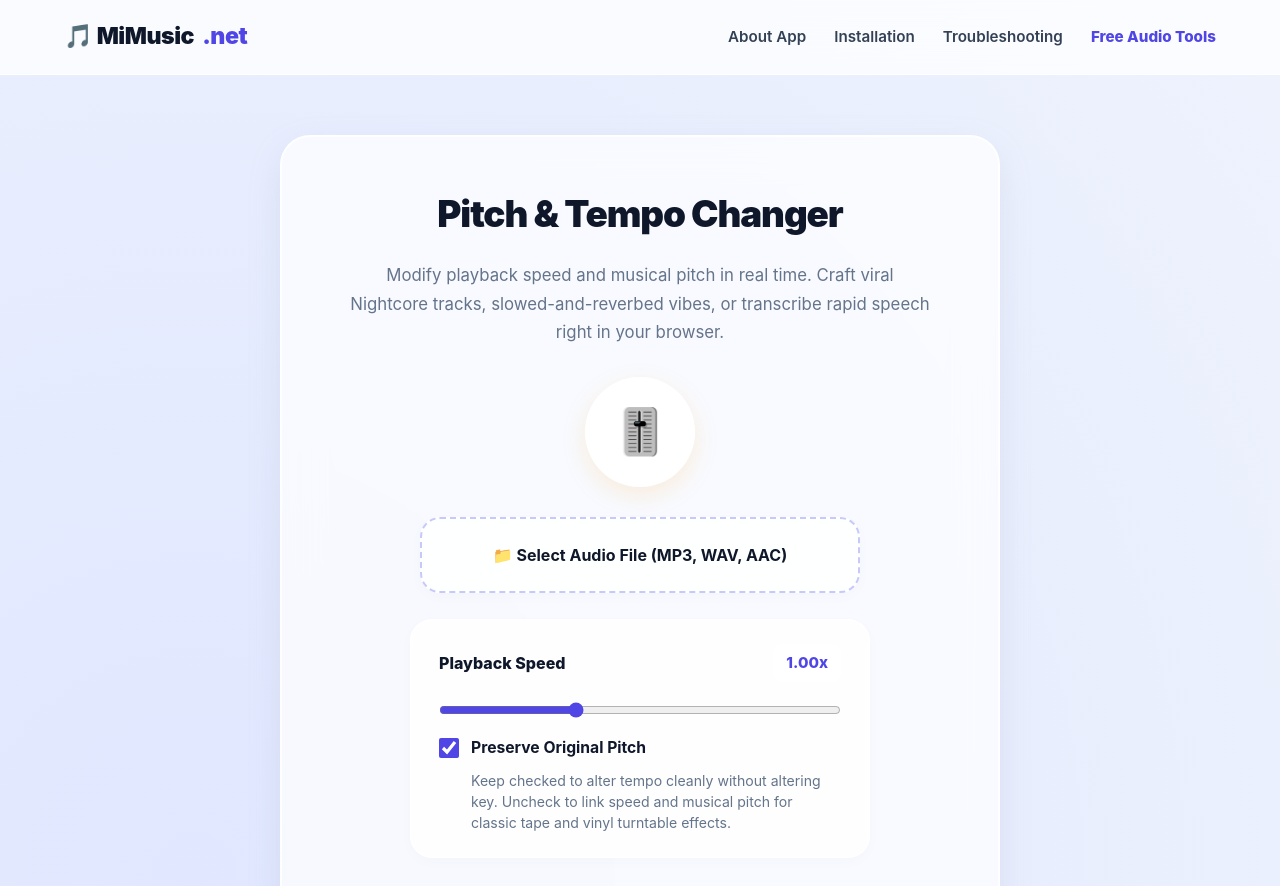
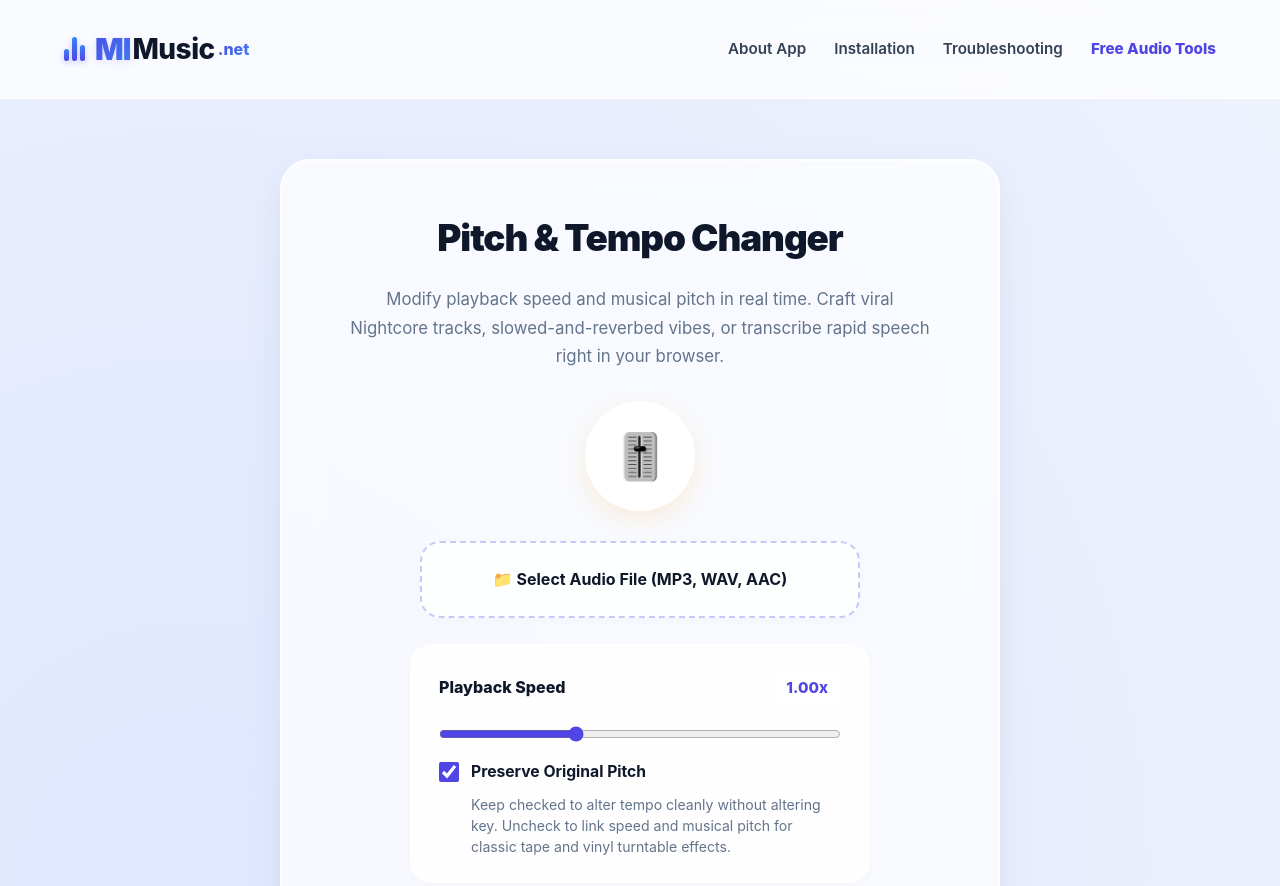
Before and after one commit to amir9720/volumebooster-studio, a plain HTML site: page pitch-shifter/index.html in a window 1280 px wide. Shown: the top 886 px of the page. Drawn offline with Linux system fonts and the light colour scheme.

Commit message:
Implement animated logotype with sound wave effect
Added modern logotype styles with animated sound wave effect to enhance branding.

```diff
--- a/pitch-shifter/index.html
+++ b/pitch-shifter/index.html
@@ -43,8 +43,67 @@
       z-index: 1000;
     }
     .nav-inner { max-width: 1200px; margin: 0 auto; padding: 16px 24px; display: flex; justify-content: space-between; align-items: center; }
-    .brand-logo { color: var(--text-dark); font-size: 1.45rem; font-weight: 900; text-decoration: none; display: flex; align-items: center; gap: 8px; letter-spacing: -0.02em; }
-    .brand-logo span { color: var(--accent); }
+
+    /* استایل لوگو تایپ مدرن همراه با موج صوتی متحرک CSS */
+    .brand-logotype {
+      display: inline-flex;
+      align-items: center;
+      text-decoration: none;
+      font-family: -apple-system, BlinkMacSystemFont, "Segoe UI", Roboto, sans-serif;
+      transition: all 0.3s cubic-bezier(0.4, 0, 0.2, 1);
+      padding: 6px 0;
+    }
+    .brand-logotype:hover {
+      transform: translateY(-2px);
+    }
+    .logo-wave {
+      display: inline-flex;
+      align-items: flex-end;
+      gap: 3px;
+      margin-right: 10px;
+      height: 24px;
+    }
+    .logo-wave span {
+      display: block;
+      width: 5px;
+      border-radius: 6px;
+      background: linear-gradient(to top, #4f46e5, #3b82f6);
+      transition: height 0.3s ease;
+      box-shadow: 0 2px 6px rgba(79, 70, 229, 0.3);
+    }
+    .logo-wave span:nth-child(1) { height: 12px; }
+    .logo-wave span:nth-child(2) { height: 24px; }
+    .logo-wave span:nth-child(3) { height: 16px; }
+
+    .brand-logotype:hover .logo-wave span:nth-child(1) { height: 22px; }
+    .brand-logotype:hover .logo-wave span:nth-child(2) { height: 14px; }
+    .brand-logotype:hover .logo-wave span:nth-child(3) { height: 24px; }
+
+    .brand-logotype .text-mi {
+      font-size: 30px;
+      font-weight: 900;
+      text-transform: uppercase;
+      background: linear-gradient(135deg, #4f46e5 0%, #3b82f6 100%);
+      -webkit-background-clip: text;
+      -webkit-text-fill-color: transparent;
+      letter-spacing: -1px;
+      filter: drop-shadow(0 2px 4px rgba(79, 70, 229, 0.15));
+    }
+    .brand-logotype .text-music {
+      font-size: 28px;
+      font-weight: 800;
+      color: #0f172a;
+      letter-spacing: -0.5px;
+      margin-left: 2px;
+    }
+    .brand-logotype .text-dot {
+      font-size: 16px;
+      font-weight: 800;
+      background: linear-gradient(135deg, #4f46e5 0%, #3b82f6 100%);
+      -webkit-background-clip: text;
+      -webkit-text-fill-color: transparent;
+      margin-left: 3px;
+    }
 
     .nav-links { display: flex; gap: 28px; align-items: center; }
     .nav-link { color: var(--text-main); text-decoration: none; font-size: 0.95rem; font-weight: 600; transition: 0.2s; }
@@ -208,7 +267,7 @@
       box-shadow: 0 10px 25px -4px rgba(239, 68, 68, 0.4);
     }
 
-    /* باکس‌های ویژگی کلیدی دقیقاً زیر کادر ابزار (Feature Boxes مدنظر استاد) */
+    /* باکس‌های ویژگی کلیدی دقیقاً زیر کادر ابزار */
     .features-row {
       max-width: 1000px;
       margin: 10px auto 50px;
@@ -256,7 +315,7 @@
       display: block;
     }
 
-    /* ساختار بصری، کارت‌محور و خردشده مقاله سئو (جلوگیری از دیوار متنی) */
+    /* ساختار بصری، کارت‌محور و خردشده مقاله سئو */
     .content-container { max-width: 1000px; margin: 0 auto 70px; padding: 0 24px; }
 
     .content-hero-card {
@@ -427,10 +486,15 @@
 </head>
 <body>
 
-  <!-- ناوبری شیشه‌ای -->
+  <!-- هدر ناوبری با لوگوتایپ متحرک -->
   <header class="header-nav">
     <div class="nav-inner">
-      <a href="/" class="brand-logo">🎵 MiMusic<span>.net</span></a>
+      <a href="/" class="brand-logotype">
+        <div class="logo-wave">
+          <span></span><span></span><span></span>
+        </div>
+        <span class="text-mi">Mi</span><span class="text-music">Music</span><span class="text-dot">.net</span>
+      </a>
       <nav class="nav-links">
         <a href="/about.html" class="nav-link">About App</a>
         <a href="/install.html" class="nav-link">Installation</a>
@@ -441,10 +505,15 @@
     </div>
   </header>
 
-  <!-- منوی موبایل -->
+  <!-- منوی موبایل با لوگوتایپ متحرک -->
   <div class="overlay" id="overlay"></div>
   <nav class="mobile-menu" id="mobileMenu">
-    <a href="/" class="brand-logo" style="margin-bottom: 20px;">🎵 MiMusic<span>.net</span></a>
+    <a href="/" class="brand-logotype" style="margin-bottom: 20px;">
+      <div class="logo-wave">
+        <span></span><span></span><span></span>
+      </div>
+      <span class="text-mi">Mi</span><span class="text-music">Music</span><span class="text-dot">.net</span>
+    </a>
     <a href="/about.html" class="nav-link">About App</a>
     <a href="/install.html" class="nav-link">Installation</a>
     <a href="/troubleshooting.html" class="nav-link">Troubleshooting</a>
@@ -484,7 +553,7 @@
     </div>
   </main>
 
-  <!-- ردیف باکس‌های ویژگی کلیدی ابزار (Feature Boxes مدنظر استاد) -->
+  <!-- ردیف باکس‌های ویژگی کلیدی ابزار -->
   <section class="features-row">
     <div class="feature-box">
       <span class="f-icon">🎚️</span>
@@ -587,7 +656,7 @@
       </ul>
     </div>
 
-    <!-- کارت سوالات متداول آکاردئونی -->
+    <!-- آکاردئون سوالات متداول -->
     <div class="faq-wrapper-card">
       <h2 style="font-size: 1.8rem; font-weight: 900; color: var(--text-dark); margin-bottom: 10px;">Frequently Asked Questions</h2>
       <div class="faq-container">
@@ -635,13 +704,18 @@
 
   </section>
 
-  <!-- فوتر کریستالی -->
+  <!-- فوتر کریستالی با لوگوتایپ متحرک -->
   <footer>
     <div class="footer-grid">
       <div class="footer-col">
-        <a href="/" class="brand-logo" style="margin-bottom: 16px;">🎵 MiMusic<span>.net</span></a>
+        <a href="/" class="brand-logotype" style="margin-bottom: 16px;">
+          <div class="logo-wave">
+            <span></span><span></span><span></span>
+          </div>
+          <span class="text-mi">Mi</span><span class="text-music">Music</span><span class="text-dot">.net</span>
+        </a>
         <p style="margin-bottom: 16px; line-height: 1.6;">Your independent educational guide to mobile audio playback and a suite of privacy-first, browser-based DSP utilities.</p>
-        <p style="font-weight: 600; color: var(--text-dark);">Contact: Sobl5910@gmail.com</p>
+        <p style="font-weight: 600; color: var(--text-dark);">Contact: info@mimusic.net</p>
       </div>
       <div class="footer-col">
         <h5>Popular Tools</h5>
```
